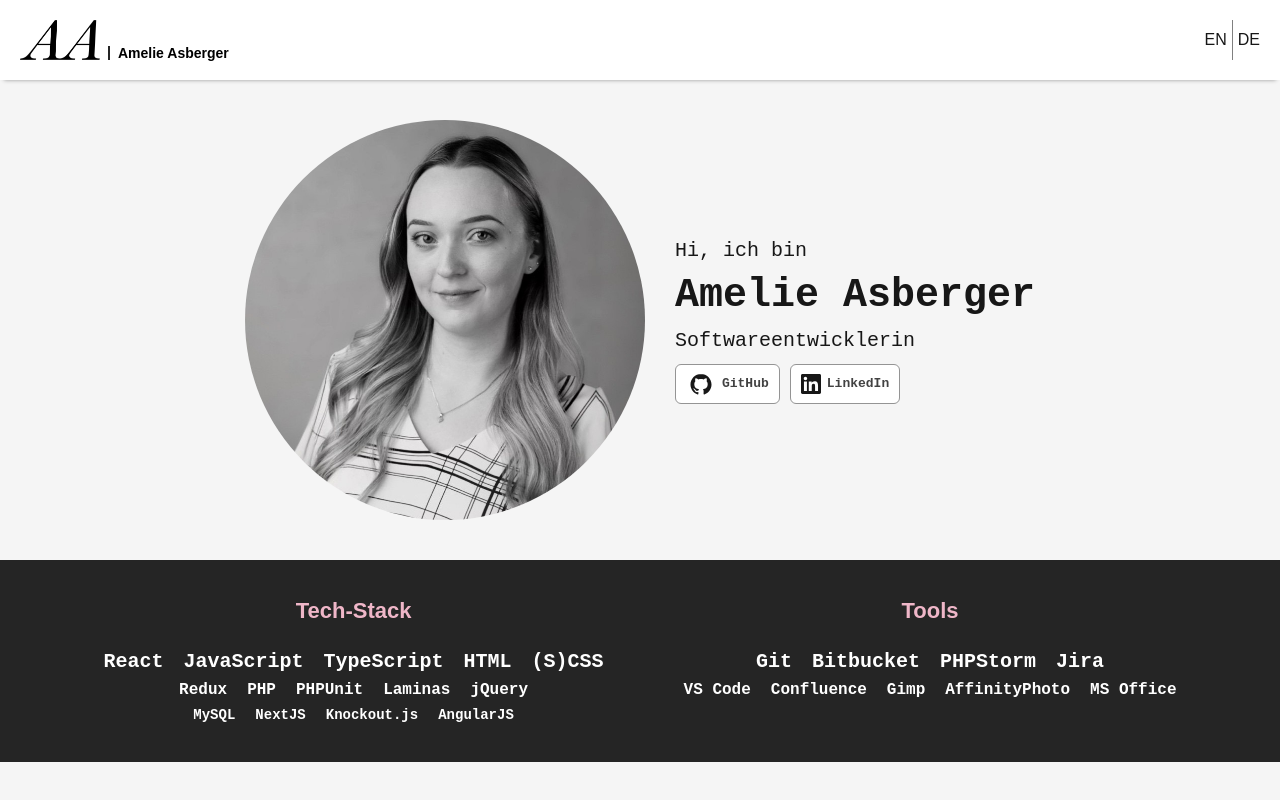
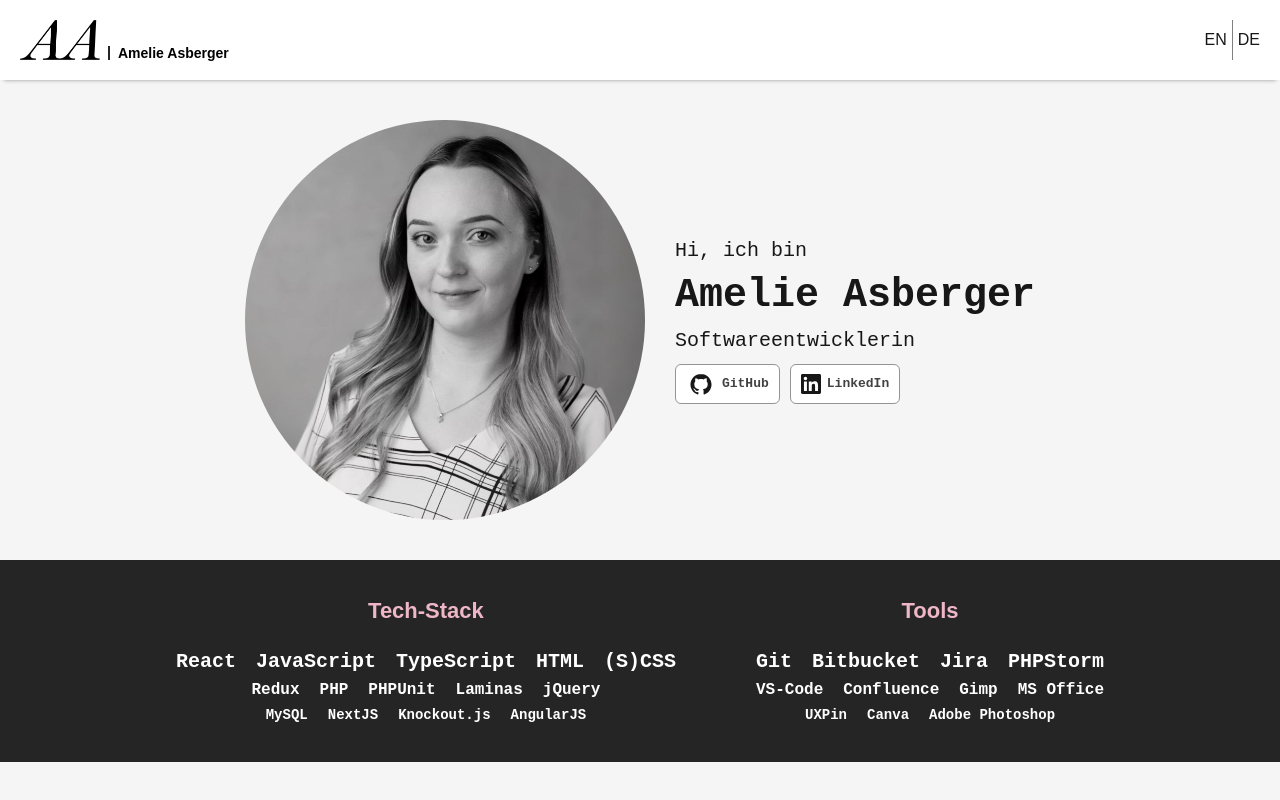
Before and after one commit to amelieasberger/amelie-website, a Next.js app in the folder amelie-website/: page / in a window 1280 px wide. Shown: the top 800 px of the page. Built offline with nearby package versions, Linux system fonts and the light colour scheme.

Commit message:
adjusted skills

```diff
--- a/amelie-website/src/components/Skills/Skills.tsx
+++ b/amelie-website/src/components/Skills/Skills.tsx
@@ -1,6 +1,6 @@
 import { useTranslation } from 'react-i18next';
 import styles from './Skills.module.scss';
-import { advancedSkills, mediumSkills, lowSkills, advancedToolSkills, mediumToolSkills } from '@/data/skills';
+import { advancedSkills, mediumSkills, lowSkills, advancedToolSkills, mediumToolSkills, lowToolSkills } from '@/data/skills';
 import SectionTitle from '../SectionTitle/SectionTitle';
 
 function Skill({ skills, style }: { skills: Array<string>; style: string }): React.JSX.Element {
@@ -30,6 +30,7 @@ export default function Skills(): React.JSX.Element {
                 <SectionTitle title={t('toolsTitle')} additionalClasses={styles.title} />
                 <Skill skills={advancedToolSkills} style={styles.advanced} />
                 <Skill skills={mediumToolSkills} style={styles.medium} />
+                <Skill skills={lowToolSkills} style={styles.low} />
             </div>
         </div>
     );
--- a/amelie-website/src/data/skills.ts
+++ b/amelie-website/src/data/skills.ts
@@ -24,14 +24,19 @@ export const lowSkills = [
 export const advancedToolSkills = [
     'Git',
     'Bitbucket',
+    'Jira',
     'PHPStorm',
-    'Jira',
 ]
 
 export const mediumToolSkills = [
-    'VS Code',
+    'VS-Code',
     'Confluence',
     'Gimp',
-    'AffinityPhoto',
     'MS Office',
 ]
+
+export const lowToolSkills = [
+    'UXPin',
+    'Canva',
+    'Adobe Photoshop',
+]
```
